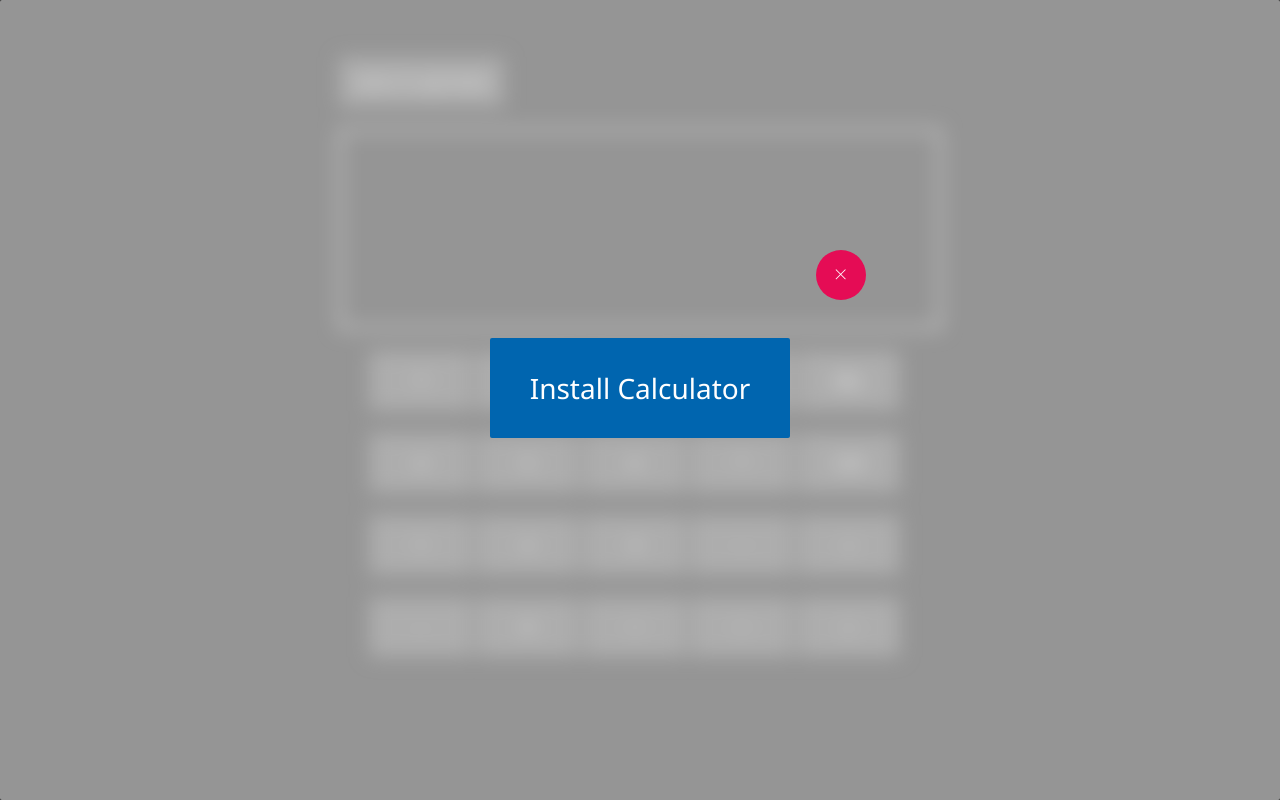
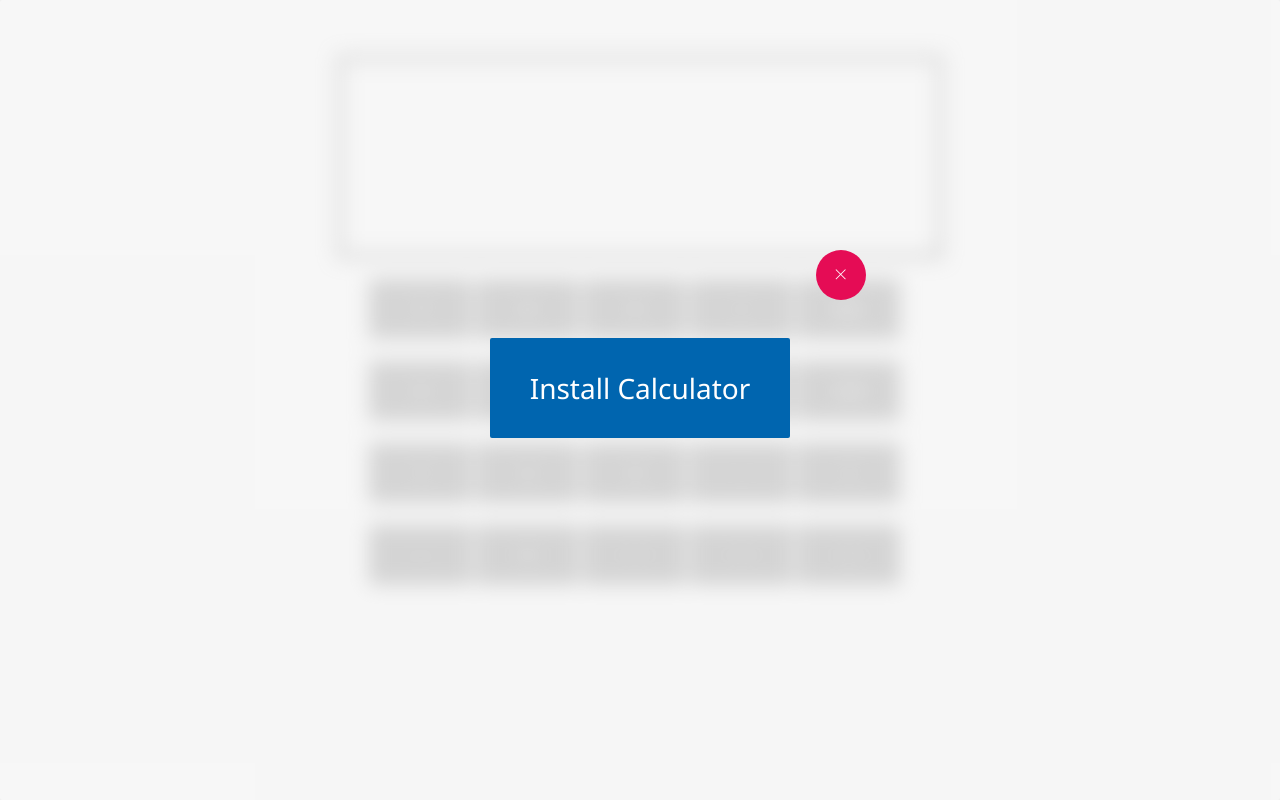
Before and after one commit to shivendrasaurav/calculator, a plain HTML site: page index.html in a window 1280 px wide. Drawn offline with Linux system fonts and the light colour scheme.

Commit message:
Added prefers-color-scheme to set dark or light theme

```diff
--- a/fluent.css
+++ b/fluent.css
@@ -688,10 +688,15 @@ li{font-size: 14px;}
 }
 
 @media all and (display-mode: standalone) {
-    body {
-      background-color: yellow;
-    }
     .install_button{
         display: none;
     }
   }
+
+  @media (prefers-color-scheme: light){
+      body{background: #eee; color: #2a2a2a;}
+      .calc_area, .calc_area:hover{background: #eee; color: #2a2a2a; border: 2px solid #2a2a2a;}
+  }
+ @media (prefers-color-scheme: dark){
+      body, .calc_area, .calc_area:hover{background: #2a2a2a; color: #eee;}
+  }
--- a/index.html
+++ b/index.html
@@ -62,11 +62,9 @@
             }
         </script>
     </head>
-    <body class="column large6 small12 medium10 center primary_black" onload="checkinstall();" onkeydown="keypress(event);" >
+    <body class="column large6 small12 medium10 center" onload="checkinstall();" onkeydown="keypress(event);" >
         <div id="head"><br><br>
-        <a href="lightmode.html" class="noanim"><button>Switch To Light Mode</button></a>
-        <br><br>
-        <textarea class="calc_area primary_black" id="calc_disp" disabled></textarea><br><br>
+        <textarea class="calc_area" id="calc_disp" disabled></textarea><br><br>
         <div style="margin-left: 5%">
             <button class="frost_container column small3" onclick="write7();" onmouseover="frosting();">
                 <span class="frost">7</span>
```
